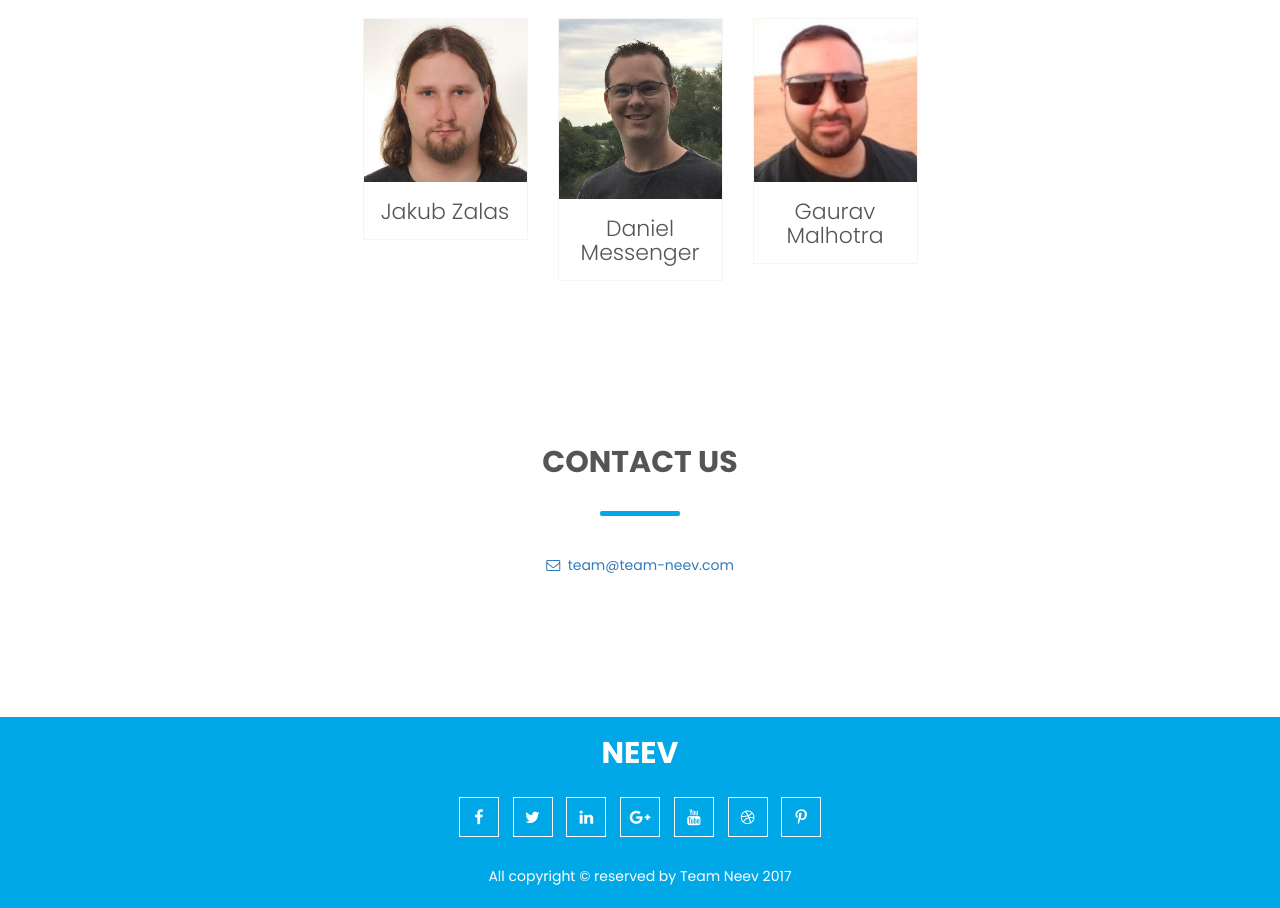
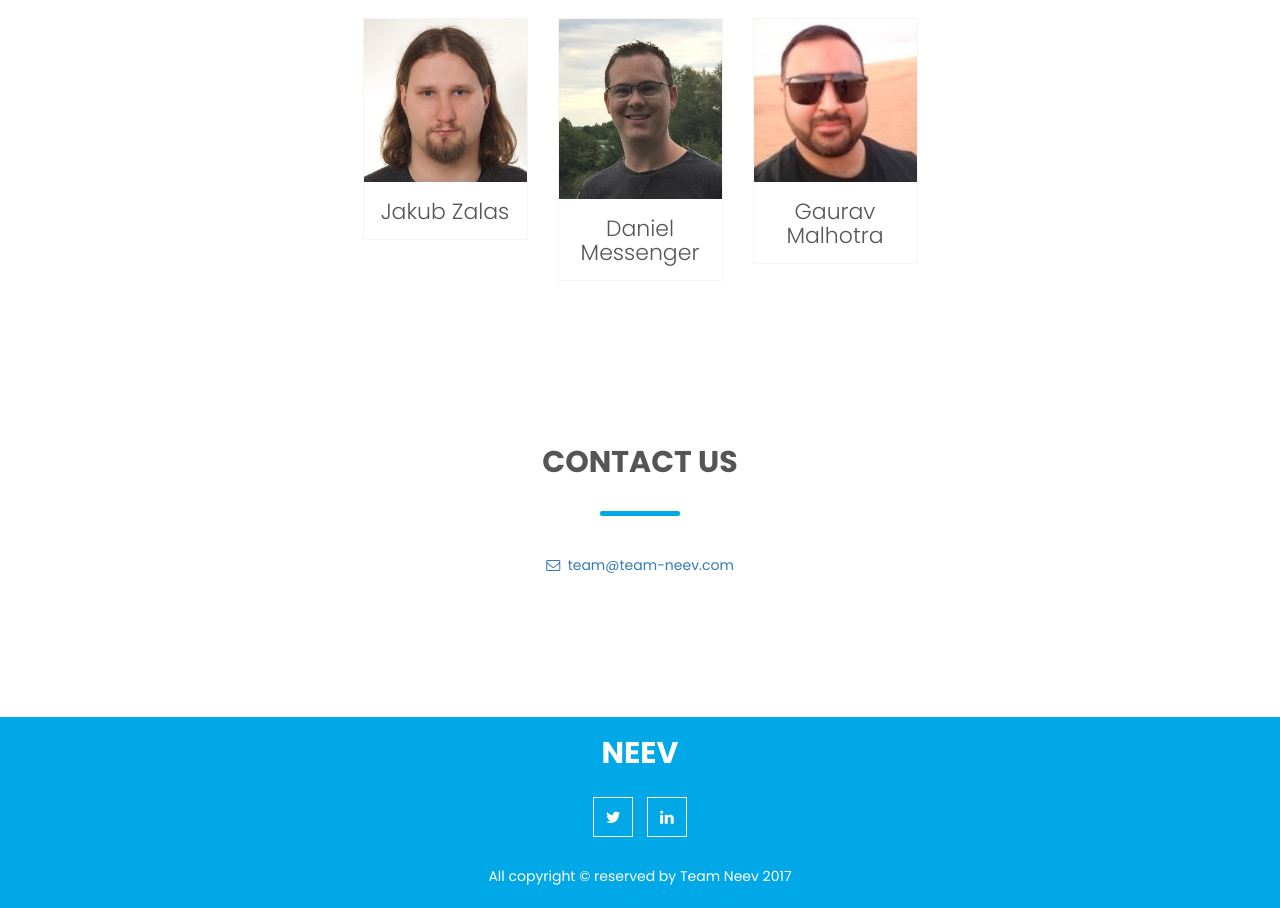
Before and after one commit to team-neev/team-neev.github.io, a plain HTML site: page index.html in a window 1280 px wide. Shown: the part 2837-3745 px from the top of the page. Drawn offline with Linux system fonts and the light colour scheme; some packages are replaced by stand-ins of ours.

Commit message:
Add a link to the linkedin profile and remove dead links

```diff
--- a/index.html
+++ b/index.html
@@ -388,13 +388,8 @@
         					<h1><a href="index.html">Neev</a></h1>
         				</div>
         				<div class="social-media">
-        					<a href=""><i class="fa fa-facebook"></i></a>
         					<a href="https://twitter.com/team_neev" target="_blank"><i class="fa fa-twitter"></i></a>
-        					<a href=""><i class="fa fa-linkedin"></i></a>
-        					<a href=""><i class="fa fa-google-plus"></i></a>
-        					<a href=""><i class="fa fa-youtube"></i></a>
-        					<a href=""><i class="fa fa-dribbble"></i></a>
-        					<a href=""><i class="fa fa-pinterest-p"></i></a>
+        					<a href="https://www.linkedin.com/company/team-neev/"><i class="fa fa-linkedin"></i></a>
         				</div>
         				<div class="copy-write">
         					<p>All copyright &copy; reserved by Team Neev 2017</p>
```
